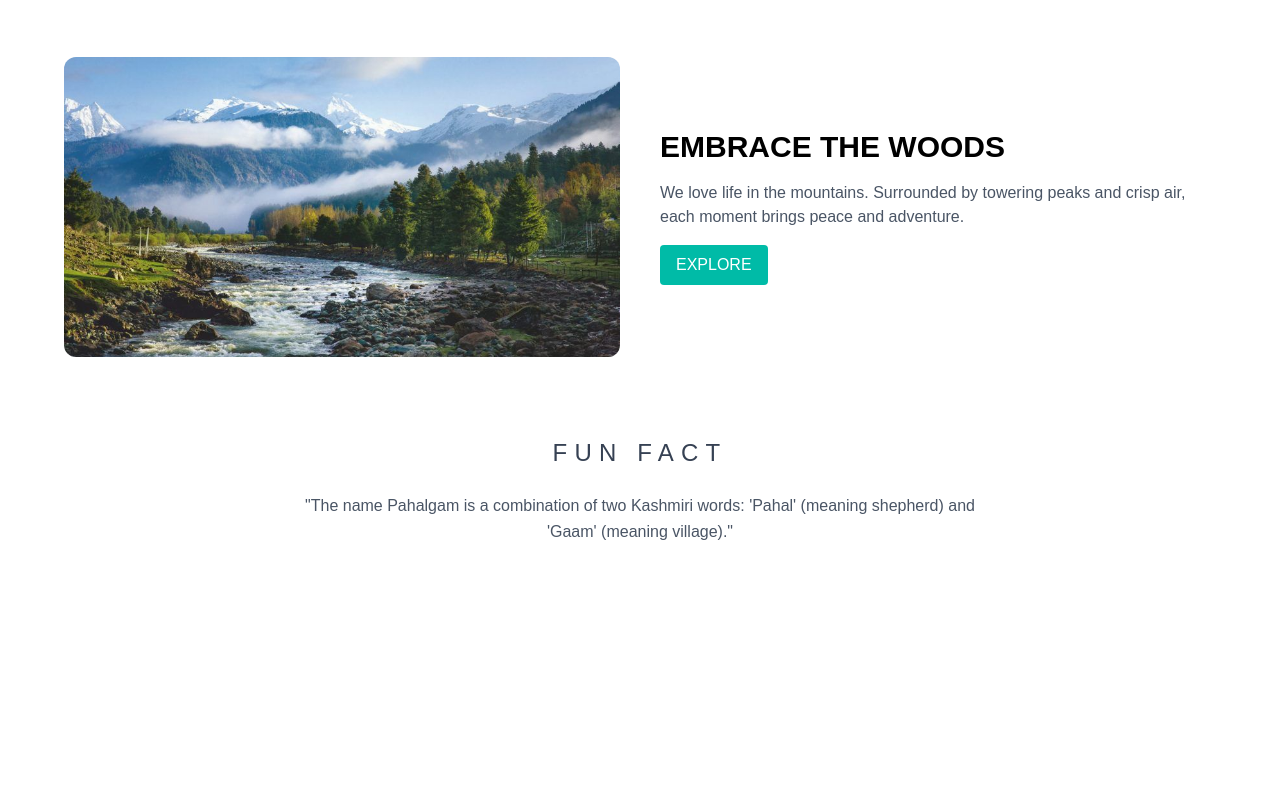
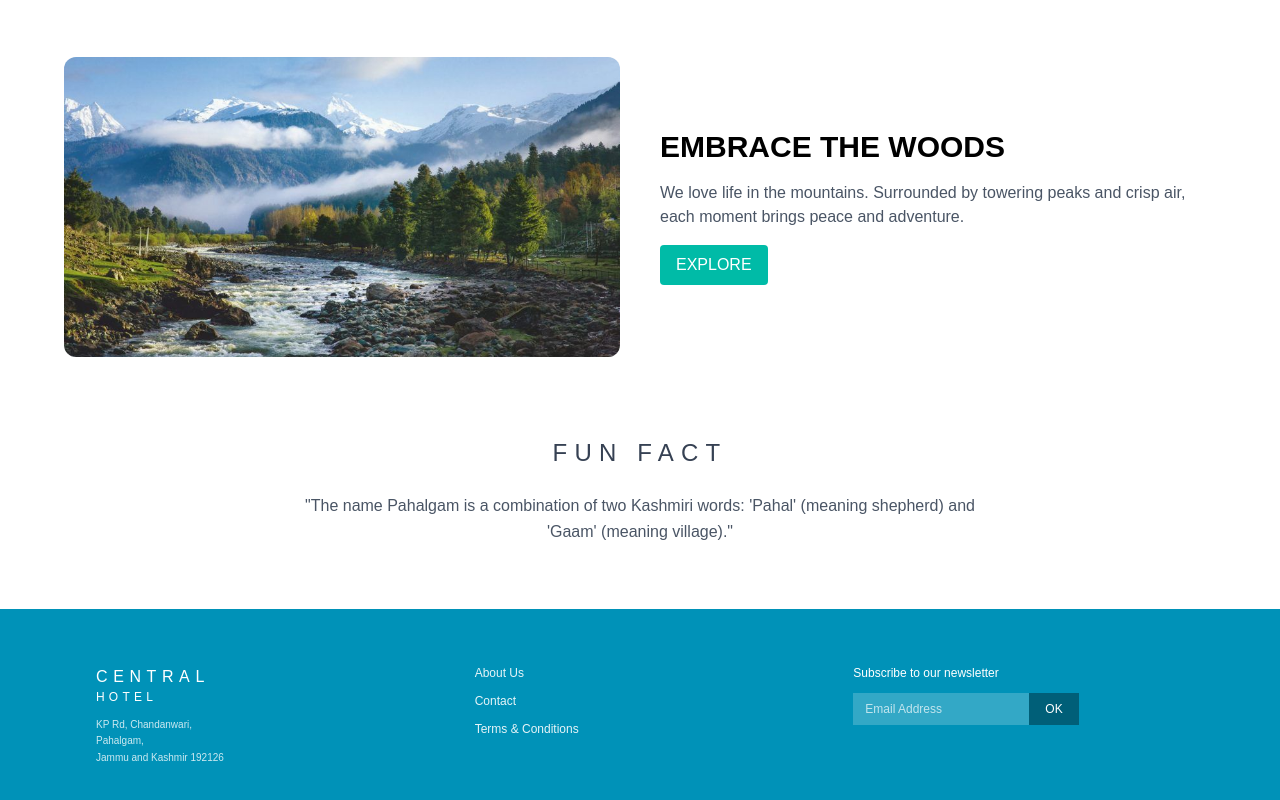
Before and after one commit to abheet77/hotelwebsite, a Next.js app: page / in a window 1280 px wide. Shown: the part 1319-2119 px from the top of the page. Before the commit the page ends 1928 px from the top, so only its background shows below. Built offline with nearby package versions, Linux system fonts and the light colour scheme; a web font is replaced by a local one.

Commit message:
save work

```diff
--- a/app/common/Footer.jsx
+++ b/app/common/Footer.jsx
@@ -0,0 +1,57 @@
+export default function Footer() {
+  return (
+    <footer className="bg-cyan-600 text-white">
+
+      <div className="px-8 md:px-16 lg:px-24 py-14">
+
+        <div className="grid grid-cols-1 md:grid-cols-3 gap-12 items-start">
+
+          {/* LEFT */}
+          <div>
+            <div>
+            <h2 className="tracking-[0.35em] text-s font-light">
+              CENTRAL
+            </h2>
+            <h2 className="tracking-[0.35em] text-xs font-light">
+              HOTEL
+            </h2>
+            </div>
+            <p className="text-[10px] text-white/80 mt-3 leading-relaxed">
+              KP Rd, Chandanwari,<br />
+              Pahalgam,<br />
+              Jammu and Kashmir 192126
+            </p>
+          </div>
+
+          {/* CENTER */}
+          <div className="text-xs space-y-3 text-white/90">
+            <p>About Us</p>
+            <p>Contact</p>
+            <p>Terms & Conditions</p>
+          </div>
+
+          {/* RIGHT */}
+          <div>
+            <p className="text-xs mb-3">
+              Subscribe to our newsletter
+            </p>
+
+            <div className="flex">
+              <input
+                type="email"
+                placeholder="Email Address"
+                className="px-3 py-2 text-xs w-44 bg-white/20 placeholder-white/70 outline-none"
+              />
+              <button className="bg-cyan-800 px-4 text-xs hover:bg-cyan-900 transition">
+                OK
+              </button>
+            </div>
+          </div>
+
+        </div>
+
+      </div>
+
+    </footer>
+  );
+}
--- a/app/page.tsx
+++ b/app/page.tsx
@@ -1,11 +1,13 @@
 import Hero from "@/components/home/Hero";
 import Features from "@/components/home/Features";
+import Footer from "@/app/common/Footer";
 
 export default function Home() {
   return (
     <>
       <Hero />
       <Features />
+      <Footer />
     </>
   );
 }
```
